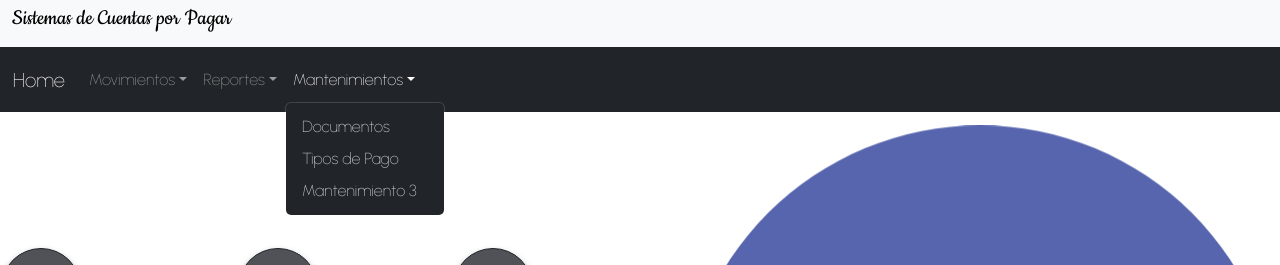
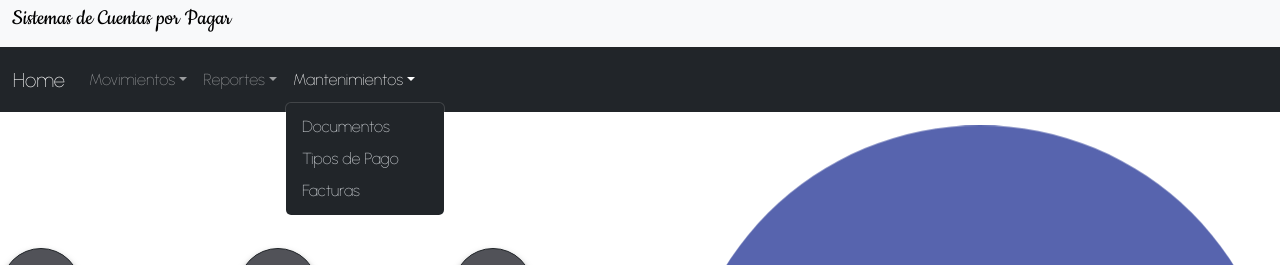
Before and after one commit to kingxoce/Analisis_cxp, a React (Create React App) app: page / in a window 1280 px wide. Both pictures are taken after a click on the button "Mantenimientos". Shown: the top 265 px of the page. Built offline with nearby package versions, Linux system fonts and the light colour scheme; some icons are missing.

Commit message:
cambio en el Nav nuevo elemento

```diff
--- a/src/App.js
+++ b/src/App.js
@@ -25,7 +25,7 @@ const App = () => {
             <NavDropdown title="Mantenimientos" id="basic-nav-dropdown">
               <NavDropdown.Item href="/documentos">Documentos</NavDropdown.Item>
               <NavDropdown.Item href="/tipopago">Tipos de Pago</NavDropdown.Item>
-              <NavDropdown.Item href="/mantenimientos">Mantenimiento 3</NavDropdown.Item>
+              <NavDropdown.Item href="/facturas">Facturas</NavDropdown.Item>
             </NavDropdown>
           </Nav>
         </Navbar.Collapse>
```
